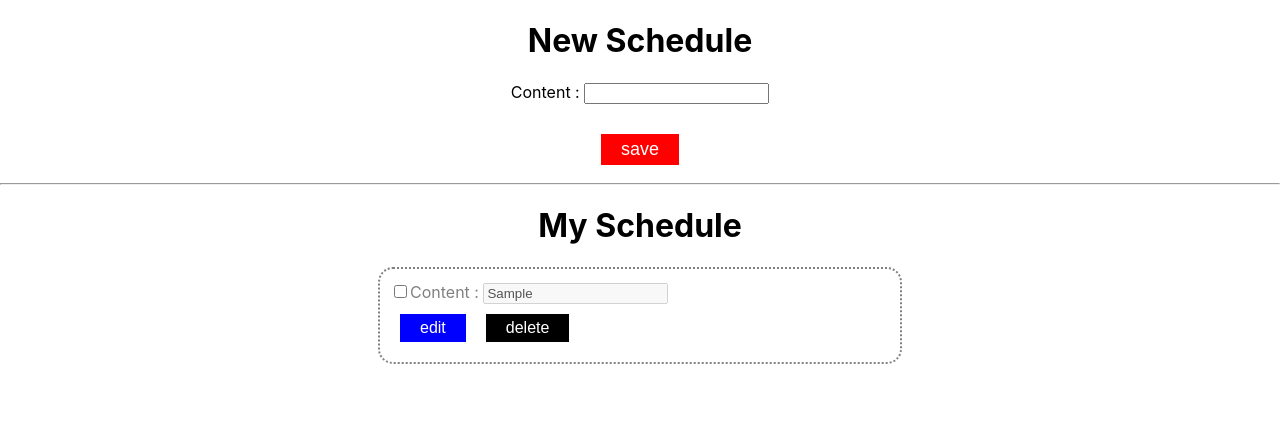
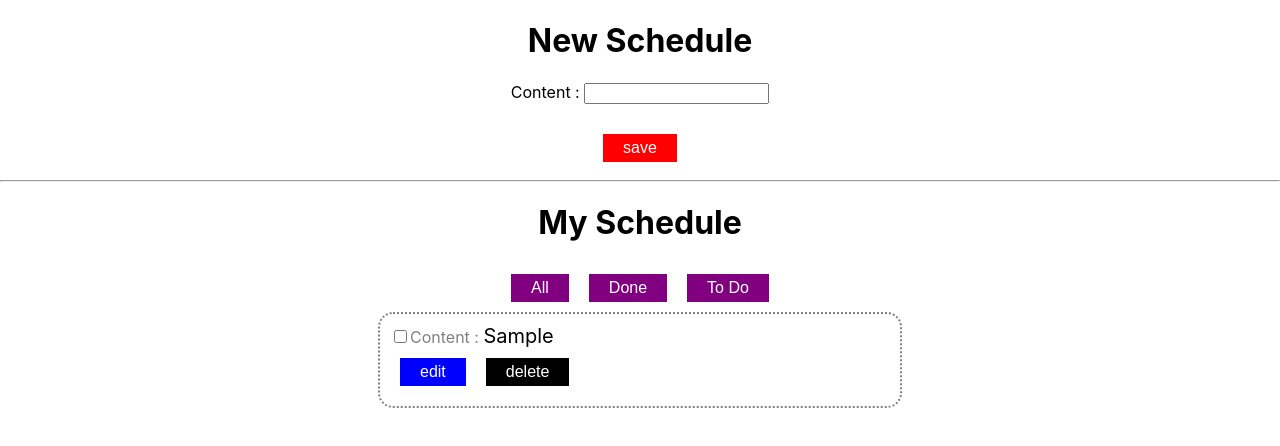
Before and after one commit to DevCat115/react-to-do-list, a React (Create React App) app in the folder my-app/: page / in a window 1280 px wide. Both pictures are taken after typing "Sample" into the empty fields and a click on the button "save". Shown: the top 446 px of the page. Built offline with nearby package versions, Linux system fonts and the light colour scheme.

Commit message:
Edit button

```diff
--- /dev/null
+++ b/my-app/2.js
@@ -0,0 +1,3 @@
+var text = 'love';
+text = 'baby'
+console.log(text)
--- /dev/null
+++ b/my-app/src/Actions/enableEdit.js
@@ -0,0 +1,6 @@
+import { ENABLE_EDIT } from "../types";
+
+export const enableEdit = (index) => ({
+  type: ENABLE_EDIT,
+  payload: index,
+});
--- /dev/null
+++ b/my-app/src/Actions/saveChanges.js
@@ -0,0 +1,6 @@
+import { SAVE_CHANGES } from "../types";
+
+export const saveChanges = (index, content, check) => ({
+  type: SAVE_CHANGES,
+  payload: [index, content, check],
+});
--- a/my-app/src/App.css
+++ b/my-app/src/App.css
@@ -52,6 +52,7 @@
   margin-left: auto;
   margin-right: auto;
   padding: 10px;
+  margin-bottom: 20px;
 }
 
 .label {
@@ -59,8 +60,18 @@
   color: grey;
 }
 
+.categorybtn {
+  font-size: 16px;
+  background-color: purple;
+  outline: none;
+  border: none;
+  padding: 5px 20px 5px 20px;
+  color: white;
+  margin: 10px
+}
+
 .savebutton {
-  font-size: 18px;
+  font-size: 16px;
   background-color: red;
   outline: none;
   border: none;
--- a/my-app/src/Components/Schedules.js
+++ b/my-app/src/Components/Schedules.js
@@ -1,86 +1,57 @@
-import React, { useState } from "react";
+import React, { useEffect, useState } from "react";
 import { useSelector, useDispatch } from "react-redux";
 import { addToDo } from "../Actions/addToDo";
 import { deleteToDo } from "../Actions/deleteToDo";
+import { enableEdit } from "../Actions/enableEdit";
+import { saveChanges } from "../Actions/saveChanges";
+import Schedules_sub from "./Schedules_sub";
 
 function Schedules() {
   const { data } = useSelector((state) => state.todos);
-  // Step 2: Initialize state with content
-  const [inputData, setInputData] = useState({
-    content: "",
-    isEditing: false,
-    check: false,
-  });
 
-  const dispatch = useDispatch();
+  const [category, setCategory] = useState("All");
+  const [newData, setNewData] = useState(data);
 
-  // Step 3: Define the onChange handler
-  const handleChange = (event) => {
-    const { name, value, type, checked } = event.target;
-    setInputData((prev) => ({
-      ...prev,
-      [name]: type === "checkbox" ? checked : value,
-    })); // Update state with the input value
+  useEffect(() => {
+    const filteredData = data.filter((value) => {
+      if (category === "All") return true;
+      if (category === "Done") return value.check;
+      return !value.check;
+    });
+    setNewData(filteredData);
+  }, [category, data]);
+
+  const showAll = (evt) => {
+    setCategory("All");
   };
 
-  const handleSubmit = (event) => {
-    event.preventDefault();
-    const newSchedule = {
-      content: inputData.content,
-      isEditing: inputData.isEditing,
-      check: inputData.check,
-    };
-    dispatch(addToDo(newSchedule));
+  const showDone = (evt) => {
+    setCategory("Done");
   };
 
-  const editToDo = index => {
+  const showTodo = (evt) => {
+    setCategory("Todo");
+  };
 
-  }
-
-  const content = data.map((item, index) => (
-    <p className="todoitem" key={index}>
-      <input
-        id="check"
-        name="check"
-        type="checkbox"
-        value={item.check}
-        onChange={handleChange}
-        // 'content' property can also be used here if needed
-      />
-      <label className="label">Content : </label>
-      {inputData.isEditing ? (
-        <input
-          id="content"
-          name="content"
-          type="text"
-          value={item.content}
-          onChange={handleChange}
-          // 'content' property can also be used here if needed
-        />
-      ) : (
-        <input
-          id="content"
-          name="content"
-          type="text"
-          value={item.content}
-          onChange={handleChange}
-          disabled
-          // 'content' property can also be used here if needed
-        />
-      )}
-
-      <div>
-        <button className="editbutton" onClick={(e) => editToDo(index)}>edit</button>
-        <button className="deletebutton" onClick={(e) => dispatch(deleteToDo(index))}>
-          delete
-        </button>
-      </div>
-    </p>
-  ));
   return (
     <div>
       <h1>My Schedule</h1>
-      <div className="todolist">{content}</div>
+      <div>
+        <button className="categorybtn" onClick={showAll}>
+          All
+        </button>
+        <button className="categorybtn" onClick={showDone}>
+          Done
+        </button>
+        <button className="categorybtn" onClick={showTodo}>
+          To Do
+        </button>
+      </div>
+      <div className="todolist">
+        {newData.map((todo, index) => (
+          <Schedules_sub key={todo.content} todo={todo} index={index} />
+        ))}
+      </div>
     </div>
   );
 }
--- /dev/null
+++ b/my-app/src/Components/Schedules_sub.js
@@ -0,0 +1,77 @@
+import React, { useState } from "react";
+import { useSelector, useDispatch } from "react-redux";
+import { addToDo } from "../Actions/addToDo";
+import { deleteToDo } from "../Actions/deleteToDo";
+import { enableEdit } from "../Actions/enableEdit";
+import { saveChanges } from "../Actions/saveChanges";
+
+function Schedules_sub({ todo, index }) {
+  const dispatch = useDispatch();
+
+  const [inputData, setInputData] = useState({
+    content: todo.content,
+    isEditing: todo.isEditing,
+    check: todo.check,
+  });
+
+  const handleChange = (event) => {
+    const { name, value, type, checked } = event.target;
+    setInputData((prev) => ({
+      ...prev,
+      [name]: type === "checkbox" ? checked : value,
+    })); // Update state with the input value
+  };
+
+  return (
+    <div className="todoitem">
+      <input
+        id="check"
+        name="check"
+        type="checkbox"
+        value={inputData.check}
+        onChange={handleChange}
+        // 'content' property can also be used here if needed
+      />
+      <label className="label">Content : </label>
+      {!todo.isEditing ? (
+        todo.content
+      ) : (
+        <input
+          id="content"
+          name="content"
+          type="text"
+          value={inputData.content}
+          onChange={handleChange}
+          // 'content' property can also be used here if needed
+        />
+      )}
+      <div>
+        {todo.isEditing ? (
+          <button
+            className="savebutton"
+            onClick={(e) =>
+              dispatch(saveChanges(index, inputData.content, inputData.check))
+            }
+          >
+            save
+          </button>
+        ) : null}
+        {!todo.isEditing ? (
+          <button
+            className="editbutton"
+            onClick={(e) => dispatch(enableEdit(index))}
+          >
+            edit
+          </button>
+        ) : null}
+        <button
+          className="deletebutton"
+          onClick={(e) => dispatch(deleteToDo(index))}
+        >
+          delete
+        </button>
+      </div>
+    </div>
+  );
+}
+export default Schedules_sub;
--- a/my-app/src/Reducers/todoReducer.js
+++ b/my-app/src/Reducers/todoReducer.js
@@ -1,4 +1,4 @@
-import { ADD_TODO, DELETE_TODO } from "../types";
+import { ADD_TODO, DELETE_TODO, ENABLE_EDIT, SAVE_CHANGES } from "../types";
 
 const initialState = {
   data: [],
@@ -15,8 +15,32 @@ const todoReducer = (state = initialState, action) => {
     case DELETE_TODO:
       return {
         ...state,
-        data: state.data.filter((_, i) => {return i != action.payload }),
+        data: state.data.filter((_, i) => {
+          return i != action.payload;
+        }),
       };
+    case ENABLE_EDIT:
+      return {
+        ...state,
+        data: state.data.map((v, i) =>
+          i == action.payload
+            ? {
+                content: v.content,
+                isEditing: true,
+                check: v.check,
+              }
+            : v
+        ),
+      };
+    case SAVE_CHANGES:
+        return {
+            ...state,
+            data: state.data.map((v, i) => i == action.payload[0] ? {
+                content: action.payload[1],
+                isEditing: false,
+                check: action.payload[2]
+            }: v)
+        }
     default:
       return state;
   }
--- a/my-app/src/types.js
+++ b/my-app/src/types.js
@@ -1,2 +1,4 @@
 export const ADD_TODO = "ADD_TODO";
 export const DELETE_TODO = "DELETE_TODO";
+export const ENABLE_EDIT = "ENABLE_EDIT";
+export const SAVE_CHANGES = 'SAVE_CHANGES'
```
